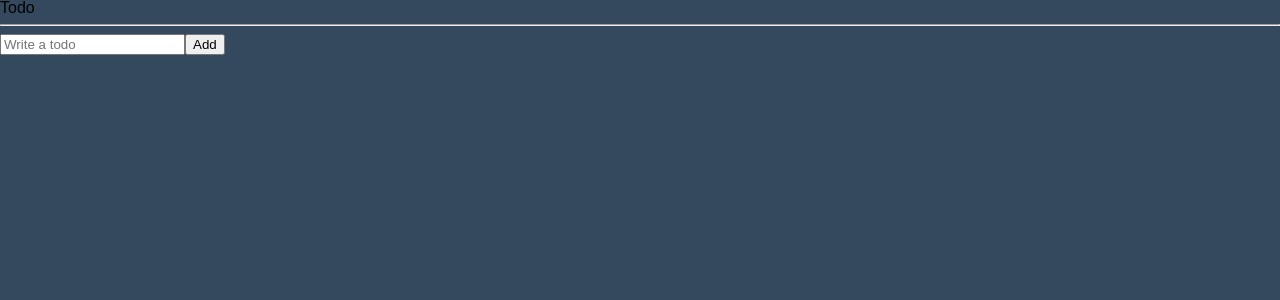
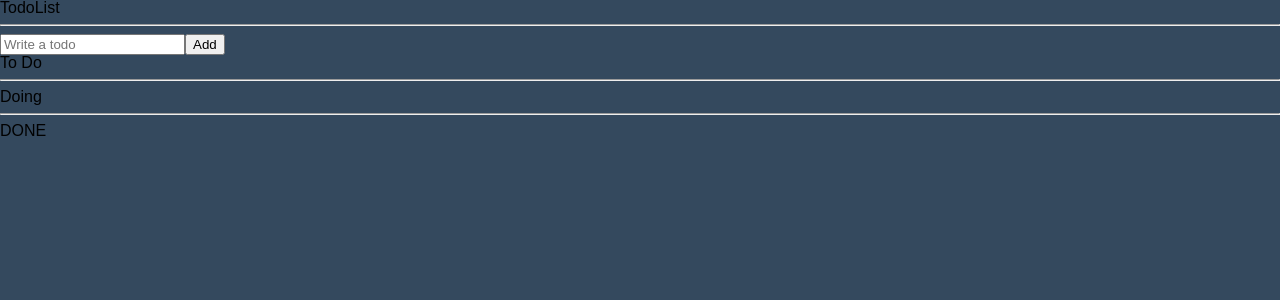
Before and after one commit to kyungchan3007/Todo, a React (Create React App) app: page / in a window 1280 px wide. Shown: the top 300 px of the page. Built offline with nearby package versions, Linux system fonts and the light colour scheme; a web font is replaced by a local one.

Commit message:
RecoilSelector

```diff
--- a/src/components/CreateTodo.tsx
+++ b/src/components/CreateTodo.tsx
@@ -11,6 +11,7 @@ export default function CreateTodo() {
 
   const onValidation = async ({ toDo }: ITodoValue) => {
     setTodos((oldTodos) => [
+      //리코일에서 받아오는 todo를 셋팅해준다
       // 이친구는 시작할때 빈배열이란것을 타입스크립트에 알려줘야한다.
       ...oldTodos, // 배열의 요소들을 전달
       { text: toDo, id: Date.now(), category: "TO_DO" },
--- a/src/components/Todo.tsx
+++ b/src/components/Todo.tsx
@@ -2,17 +2,27 @@ import { useSetRecoilState } from "recoil";
 import { IToDo } from "../type/todoType";
 import { toDoState } from "../unit/recoilState";
 
+const sss = ["apple", "orange", "berry", "kiwi"];
+const target = 1;
+const ddd = sss.slice(0, target);
+const ccc = sss.slice(target + 1);
+const hhh = [...ddd, "dfg", ...ccc];
+
 export default function Todo(props: IToDo) {
-  //   const onClickTodo = (category: IToDo["category"]) => {
-  //     console.log(category);
+  //   const onClickTodo = (category: IToDo["category"]) => { category 의 타입을 타입스크립트를 사용해서 맞춰줄수도 있다.
   //   };
+
   const setToDos = useSetRecoilState(toDoState);
+
   const onClickTodo = (e: React.MouseEvent<HTMLButtonElement>) => {
     const {
-      currentTarget: { name },
+      currentTarget: { name }, // 태그의 name을 가져온다
     } = e;
+
     setToDos((prev) => {
       const currentTargetPosition = prev.findIndex((e) => e.id === props.id);
+      console.log(props.id, "propsid");
+      //유저가 선택하는 todo의 id값과 props.id의 id값과 동일해야한다.
       //prev 의 인덱스 값과 props.id 의 인덱스값을 비교해서 수정해야할 인덱스값을 찾아온다
       //   const oldTodo = prev[currentTargetPosition];
       const newTodo = {
--- a/src/components/TodoList.tsx
+++ b/src/components/TodoList.tsx
@@ -1,6 +1,6 @@
 import styled from "styled-components";
 import { useRecoilValue } from "recoil";
-import { toDoState } from "../unit/recoilState";
+import { toDoSelecter, toDoState } from "../unit/recoilState";
 import CreateTodo from "./CreateTodo";
 import Todo from "./Todo";
 
@@ -23,15 +23,32 @@ export default function TodoList() {
   //   ]); // Never[] typescript
   //   setValue("toDo", "");
   // };
-  const toDos = useRecoilValue(toDoState);
-  console.log(toDos);
+  // const toDos = useRecoilValue(toDoState);
+  // 배열안에 배열을 선택하고 싶으면 배열을 열구 순서대로 이름을 지정하면된다
+  const [to, ing, done] = useRecoilValue(toDoSelecter);
+
   return (
     <>
-      <h1>Todo</h1>
+      <h1>TodoList</h1>
       <hr />
       <CreateTodo />
+      <h2> To Do </h2>
       <ul>
-        {toDos.map((el) => (
+        {to.map((el) => (
+          <Todo key={el.id} {...el} />
+        ))}
+      </ul>
+      <hr />
+      <h2> Doing </h2>
+      <ul>
+        {ing.map((el) => (
+          <Todo key={el.id} {...el} />
+        ))}
+      </ul>
+      <hr />
+      <h2>DONE</h2>
+      <ul>
+        {done.map((el) => (
           <Todo key={el.id} {...el} />
         ))}
       </ul>
--- a/src/unit/recoilState.tsx
+++ b/src/unit/recoilState.tsx
@@ -1,7 +1,30 @@
-import { atom } from "recoil";
+import { atom, selector } from "recoil";
 import { IToDo } from "../type/todoType";
 
 export const toDoState = atom<IToDo[]>({
   key: "toDo",
   default: [],
 });
+
+//state를 입력 받아서 그걸 변형해 반환하는 순수함수를 거쳐 반환된 값을 말한다.
+//getFunction 이 있어야 atom 을 받을수 있따.
+// 시작은 빈배열1개 안에 원소로3개의 빈배열을 만들어준다 각 3개의 빈배열은 아래의 원소들로 채워진다.
+// 배열의 첫번째 원소는 TO_DO 배열
+// 배열의 두번쨰 원소는 DOING 배열
+// 배열의 세번째 원소는 DONE 배열
+export const toDoSelecter = selector({
+  key: "todoSelecter",
+  get: ({ get }) => {
+    const toDos = get(toDoState);
+    return [
+      toDos.filter((el) => el.category === "TO_DO"),
+      toDos.filter((el) => el.category === "DOING"),
+      toDos.filter((el) => el.category === "DONE"),
+    ];
+  },
+});
+
+export const categoryState = atom({
+  key: "category",
+  default: "TO_DO",
+});
```
